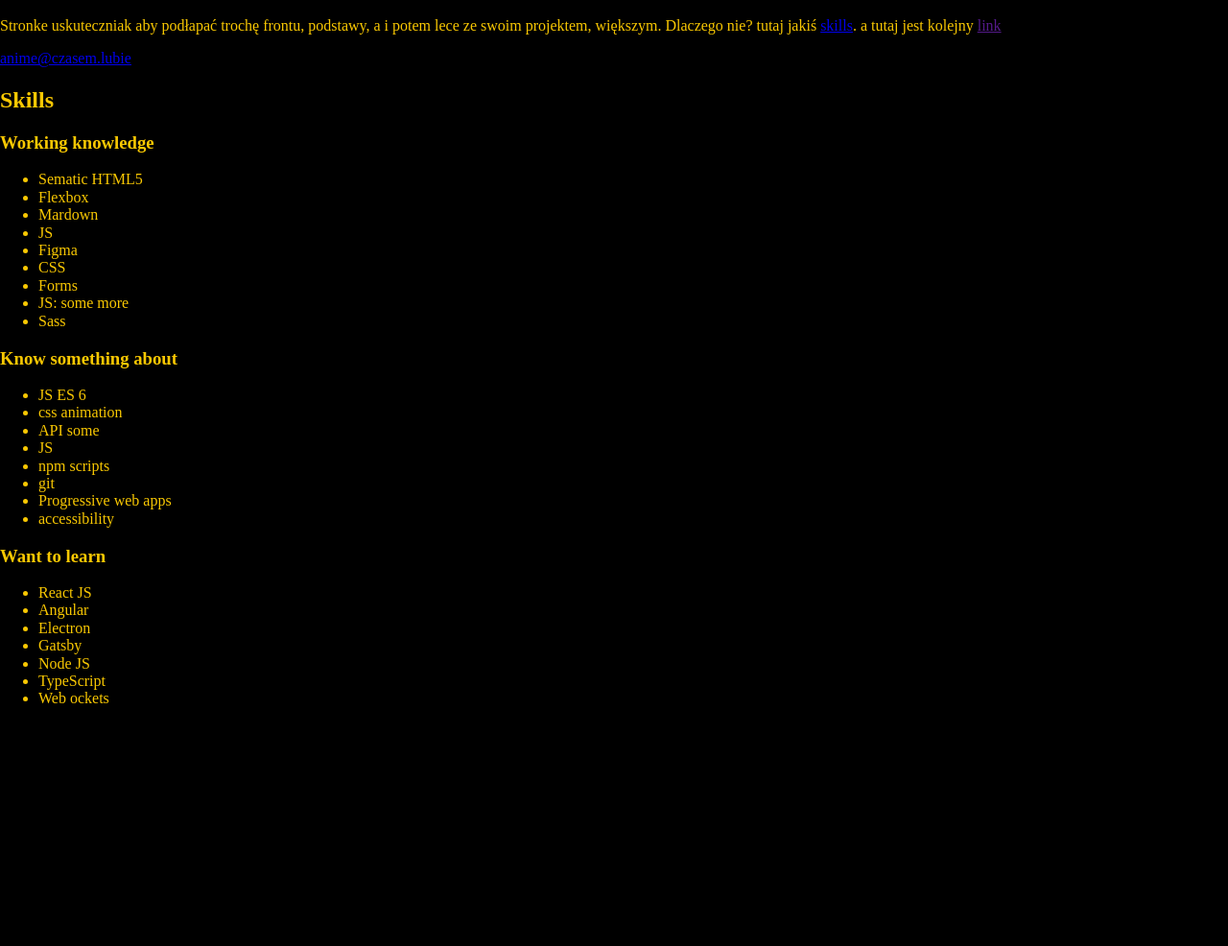
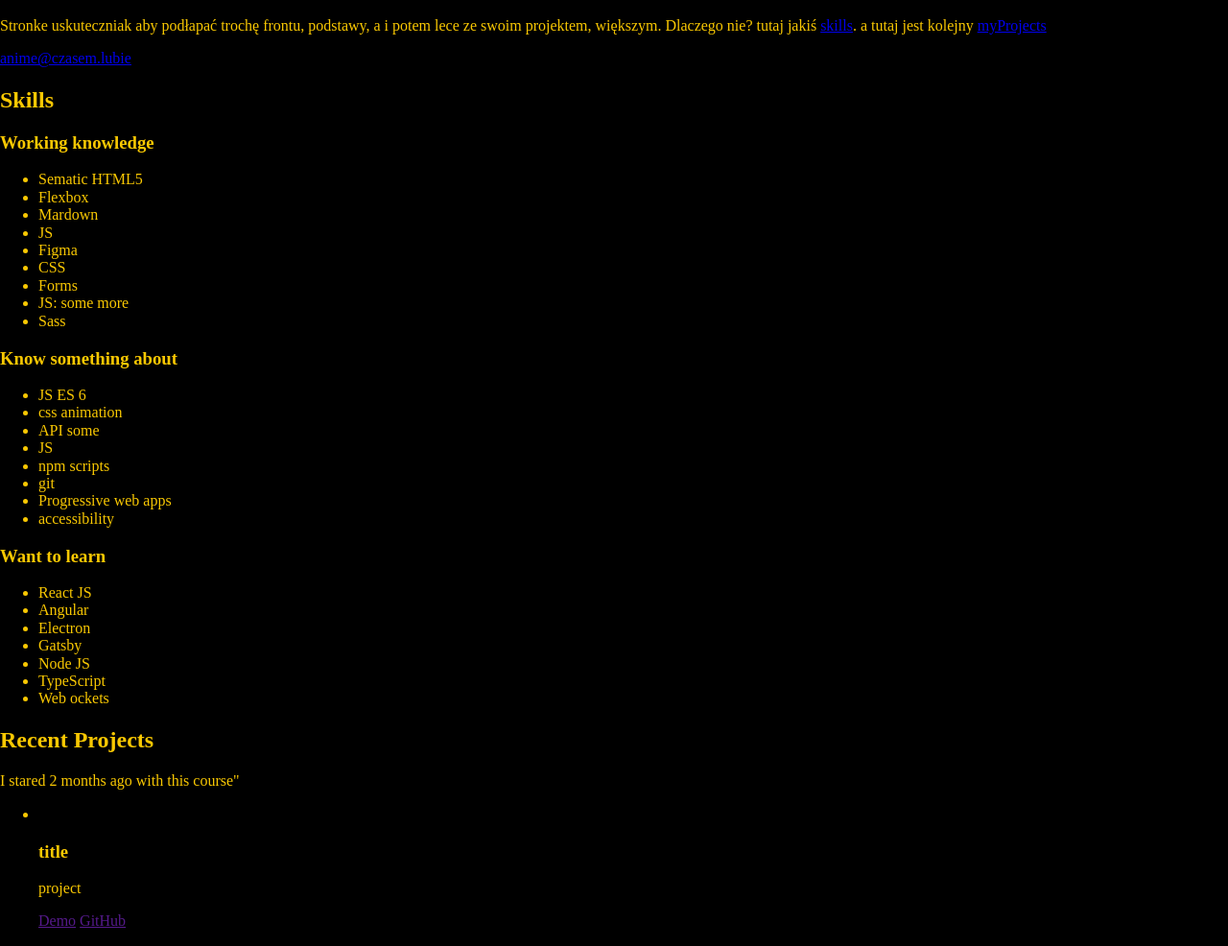
Before and after one commit to kozirro/kozirro.github.io, a website: page src/content/index.html in a window 1280 px wide. Shown: the part 80-1066 px from the top of the page at 96% size. Before the commit the page ends 834 px from the top, so only its background shows below. Drawn offline with nearby package versions, Linux system fonts and the light colour scheme; files that its build step writes are made by us from their sources.

Commit message:
added projects section

```diff
--- a/src/content/index.html
+++ b/src/content/index.html
@@ -32,7 +32,7 @@
             <img src="" class="hero__image" alt="Here some" />
             <h1 class="hero__title"> Siemanom, tutaj Jakub Wariato, najwiekszy Trasher ldz :D </h1>
             <p class="hero__description"> Stronke uskuteczniak aby podłapać trochę frontu, podstawy, a i potem lece ze swoim projektem, większym. Dlaczego nie? tutaj jakiś
-                <a class="hero__link" href="#mySkills">skills</a>. a tutaj jest kolejny <a class="hero__link" href="">link</a>
+                <a class="hero__link" href="#mySkills">skills</a>. a tutaj jest kolejny <a class="hero__link" href="#myProjects">myProjects</a>
             </p>
             <a class="hero__mail" href="mailto:anime@czasem.lubie">anime@czasem.lubie</a>
         </section>
@@ -83,6 +83,26 @@
             </section>
         </section>
 
+        <section id="myProjects" class="projects">
+            <h2 class="projects__title">
+                Recent Projects
+            </h2>
+            <p class="projects__description">
+                I stared 2 months ago with this course"
+            </p>
+            <ul class="projects-list">
+                <li class="project">
+                    <img class="project__logo" src="" alt/>
+                    <h3 class="project__title">title</h3>
+                    <p class="project_description"> project </p>
+                    <div class="project_footer">
+                        <a class="project_link" href="" title="demo: ">Demo</a>
+                        <a class="project_link" href="" title="github">GitHub</a>
+                    </div>
+                </li>
+            </ul>
+        </section>
+
     </main>
 
     <script src="js/main.js"></script>
```
